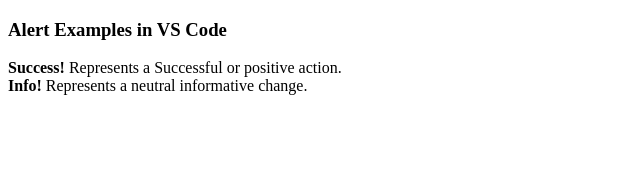
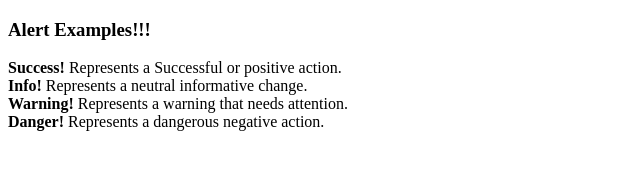
Before and after one commit to JHPHELAN/SUPPOSITORY, a plain HTML site: page index.html in a window 1280 px wide. Shown: the whole page, without its empty margins (0-640 px from the left). Drawn offline with Linux system fonts and the light colour scheme.

Commit message:
Added Features

```diff
--- a/index.html
+++ b/index.html
@@ -5,8 +5,11 @@
     <meta charset="utf-8">
 </head>
 <body>
-    <h3>Alert Examples in VS Code</h3>
+
+    <h3>Alert Examples!!!</h3>
         <strong>Success!</strong> Represents a Successful or positive action. </br>
         <strong>Info!</strong> Represents a neutral informative change.</br>
+        <strong>Warning!</strong> Represents a warning that needs attention. </br>
+        <strong>Danger!</strong> Represents a dangerous negative action. </br>
 </body>
 </html>
```
